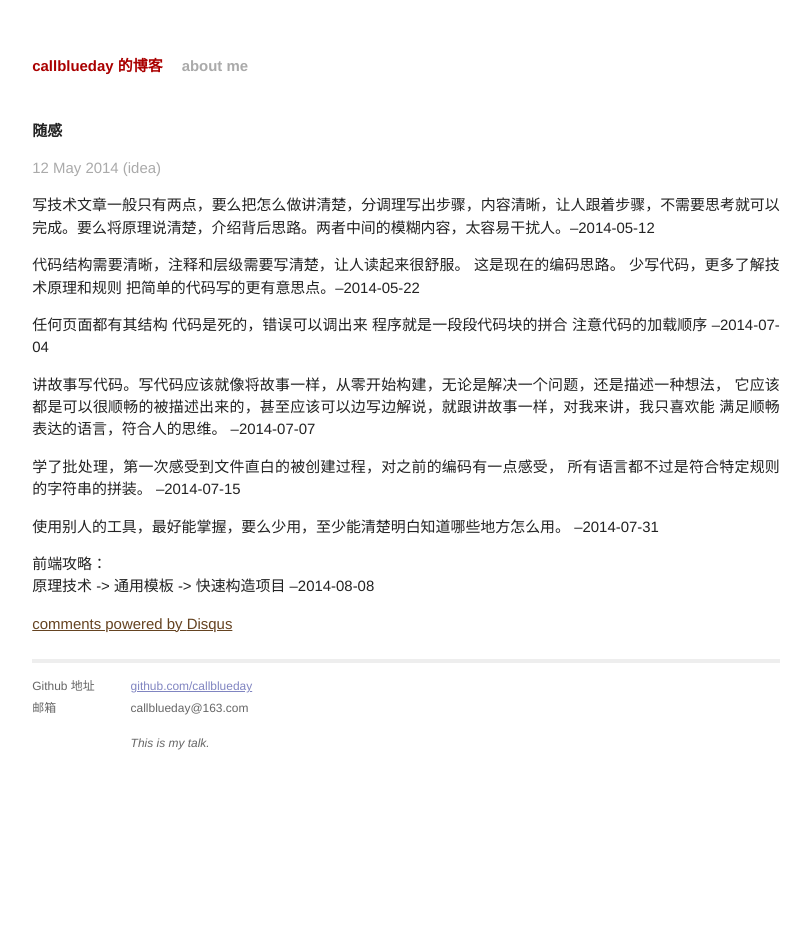
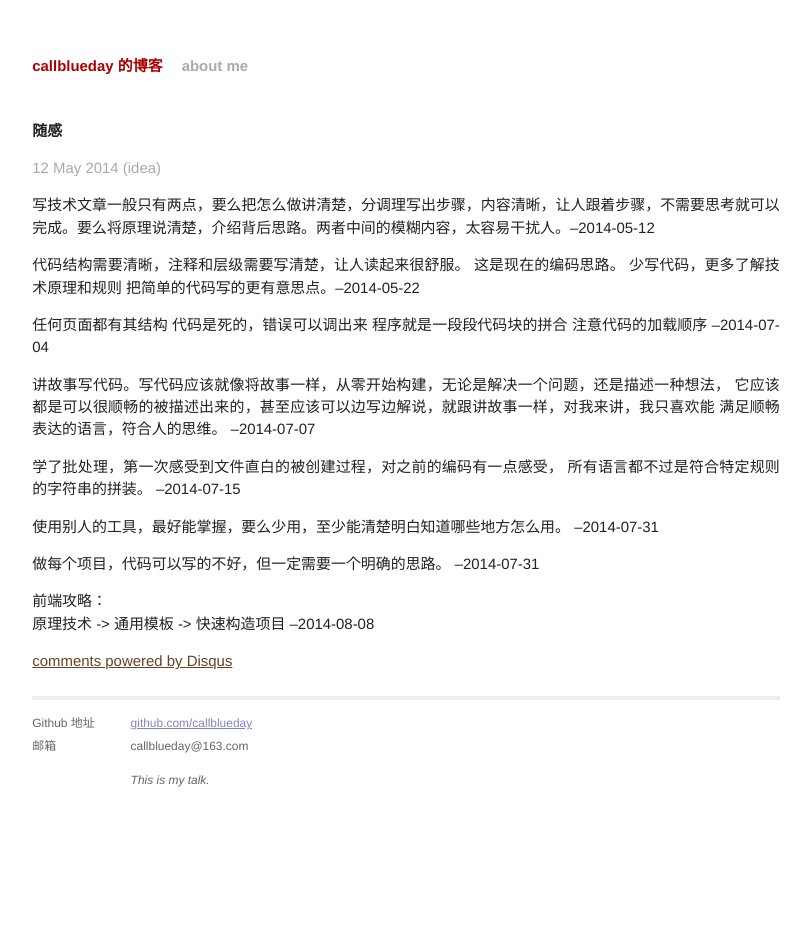
Before and after one commit to callblueday/blog, a Jekyll site: the page built from _posts/2014-05-12-essay-snippet.md, in a window 1280 px wide. Shown: the whole page, without its empty margins (234-1045 px from the left). Built offline with Jekyll 4.4.1, drawn with Linux system fonts in a browser that asks for light colours; Markdown is read by kramdown in place of the engine named in the settings; comment, search, counter and statistics services are not loaded.

Commit message:
udpate essay

```diff
--- a/_posts/2014-05-12-essay-snippet.md
+++ b/_posts/2014-05-12-essay-snippet.md
@@ -32,5 +32,8 @@ categories: idea
 使用别人的工具，最好能掌握，要么少用，至少能清楚明白知道哪些地方怎么用。 --2014-07-31
 
 
+做每个项目，代码可以写的不好，但一定需要一个明确的思路。 --2014-07-31
+
+
 前端攻略：<br>
 原理技术 -> 通用模板 -> 快速构造项目  --2014-08-08
```
